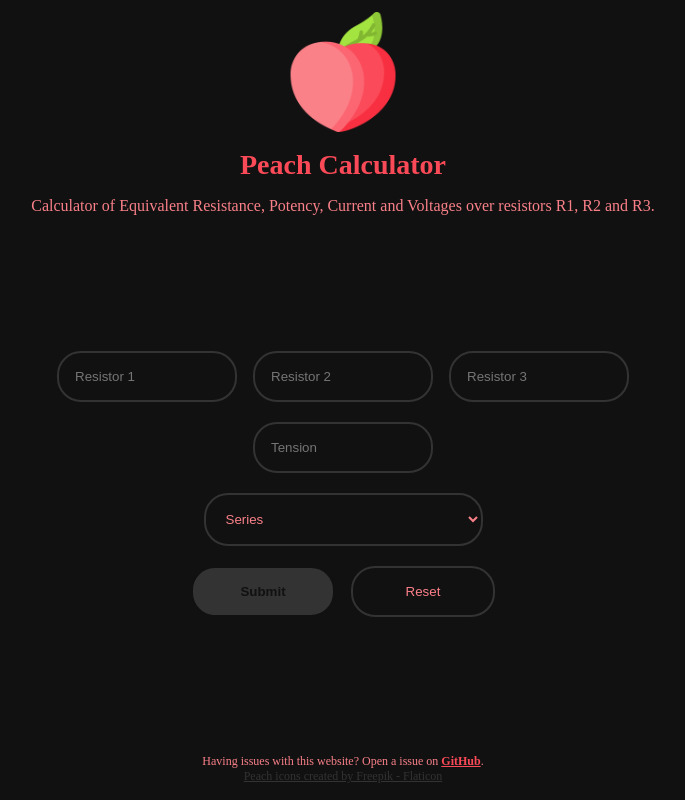
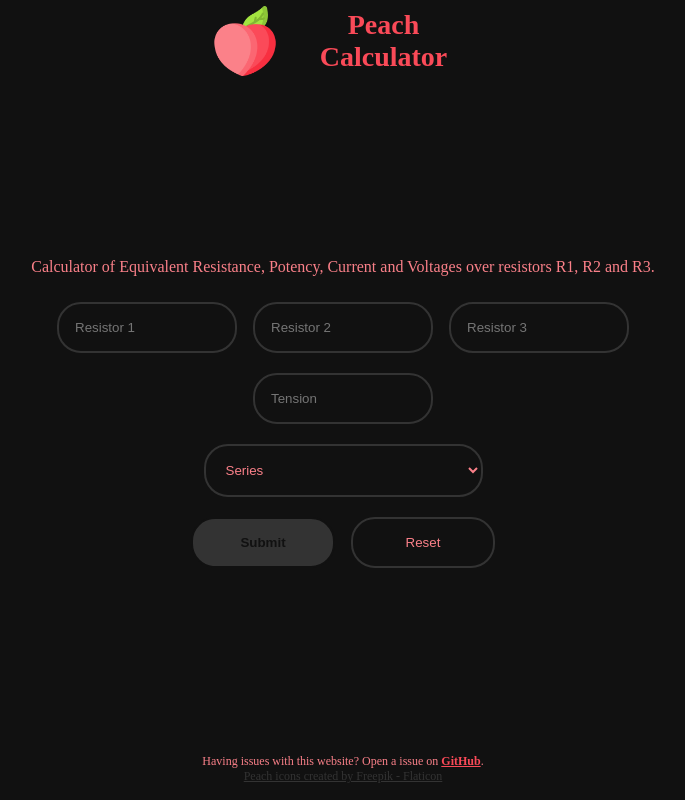
Before and after one commit to pedrojosawczuk/PeachCalculator, a React (Create React App) app: page / in a window 1280 px wide. Shown: the whole page, without its empty margins (297-982 px from the left). Built offline with nearby package versions, Linux system fonts and the light colour scheme.

Commit message:
change site layout

```diff
--- a/src/App.js
+++ b/src/App.js
@@ -22,8 +22,7 @@ function App() {
     <div className='container container-dark'/*className={userMode ? `container container-dark` : `container container-light`}*/>
       <Header
         logo={ logo }
-        title='Peach Calculator'
-        desc='Calculator of Equivalent Resistance, Potency, Current and Voltages over resistors R1, R2 and R3.'/>
+        title='Peach Calculator' />
       <Content />
       <Footer />
     </div>
--- a/src/components/Content.jsx
+++ b/src/components/Content.jsx
@@ -114,7 +114,7 @@ const handleSubmit = event => {
     'Circuit : ' + circuit
   )
 }
-const handleReset = event => {
+const handleReset = () => {
   setBtnDisabled(true)
   setR1(0)
   setR2(0)
@@ -126,6 +126,7 @@ const handleReset = event => {
 
   return (
   <div className="content">
+    <p className="desc">Calculator of Equivalent Resistance, Potency, Current and Voltages over resistors R1, R2 and R3.</p>
     <form onSubmit={ handleSubmit } onReset={ handleReset }>
       {/* Resistors Input */}
       <div className="row">
--- a/src/components/Header.jsx
+++ b/src/components/Header.jsx
@@ -1,11 +1,10 @@
 import PropTypes from 'prop-types'
 
-function Header({ logo, title, desc }) {
+function Header({ logo, title}) {
   return (
     <header>
       <img src={ logo } className="logo" alt="Peach Icons" />
       <p className="title">{ title }</p>
-      <p className="desc">{ desc }</p>
     </header>
   )
 }
--- a/src/index.css
+++ b/src/index.css
@@ -69,13 +69,16 @@ body {
   height: 100%;
 }
 header {
+  display: flex;
   text-align: center;
+  flex-direction: row;
+  align-items: center;
 }
 img.logo {
   width: 20%;
   margin: 2%;
-  min-width: 100px;
-  max-width: 120px;
+  min-width: 70px;
+  max-width: 70px;
 }
 
 .row {
```
